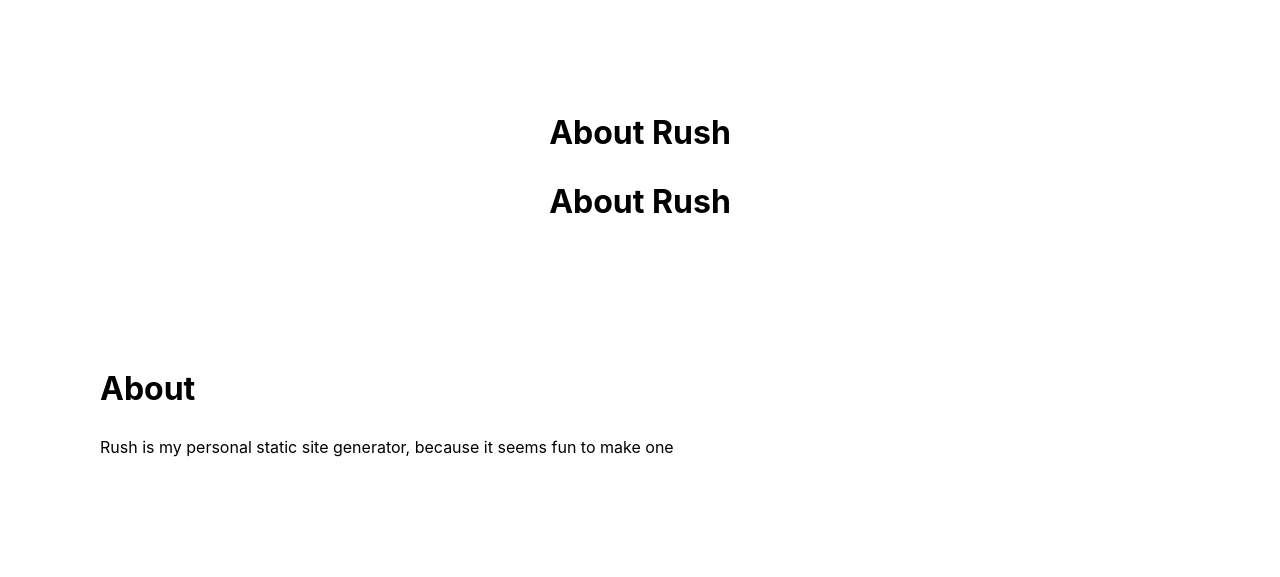
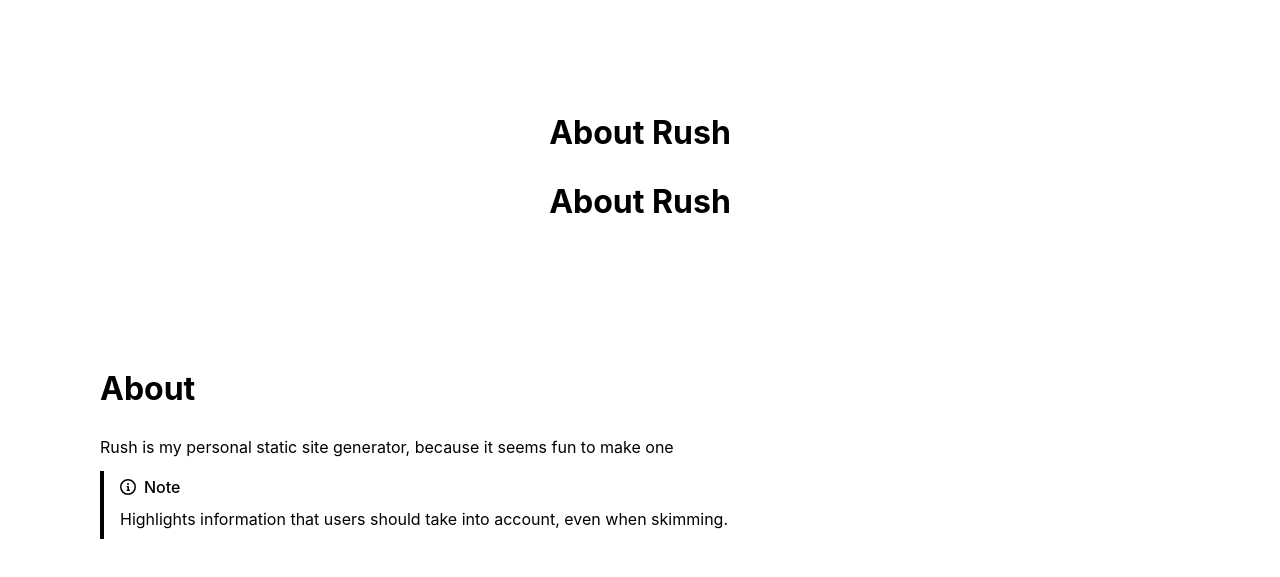
Before and after one commit to IANYEYZ/Rush, a website: page gen/about/index.html in a window 1280 px wide. Shown: the part 159-736 px from the top of the page. Drawn offline with nearby package versions, Linux system fonts and the light colour scheme.

Commit message:
Add support for markdown-alert

```diff
--- a/config.json
+++ b/config.json
@@ -5,12 +5,12 @@
     "index": {
         "page": "template.js",
         "content": "index.md",
-        "styles": ["proto.css"]
+        "styles": ["proto.css", "alert.css"]
     },
     "about/index": {
         "page": "template.js",
         "content": "about.md",
         "data": {"title": "About Rush"},
-        "styles": ["proto.css"]
+        "styles": ["proto.css", "alert.css"]
     }
 }
--- a/gen/about/index.html
+++ b/gen/about/index.html
@@ -5,6 +5,8 @@
     <meta name="viewport" content="width=device-width, initial-scale=1.0">
     <title>About Rush</title>
     <link rel="stylesheet" href="../style/proto.css">
+<link rel="stylesheet" href="../style/alert.css">
+
 </head>
 <body>
     <header>
@@ -26,6 +28,10 @@
     <main>
         <h1>About</h1>
 <p>Rush is my personal static site generator, because it seems fun to make one</p>
+<div class="markdown-alert markdown-alert-note">
+<p class="markdown-alert-title"><svg class="octicon octicon-info mr-2" viewBox="0 0 16 16" width="16" height="16" aria-hidden="true"><path d="M0 8a8 8 0 1 1 16 0A8 8 0 0 1 0 8Zm8-6.5a6.5 6.5 0 1 0 0 13 6.5 6.5 0 0 0 0-13ZM6.5 7.75A.75.75 0 0 1 7.25 7h1a.75.75 0 0 1 .75.75v2.75h.25a.75.75 0 0 1 0 1.5h-2a.75.75 0 0 1 0-1.5h.25v-2h-.25a.75.75 0 0 1-.75-.75ZM8 6a1 1 0 1 1 0-2 1 1 0 0 1 0 2Z"></path></svg>Note</p>
+<p>Highlights information that users should take into account, even when skimming.</p>
+</div>
 
     </main>
 <link rel="stylesheet" href="https://cdnjs.cloudflare.com/ajax/libs/highlight.js/11.9.0/styles/nord.min.css">
--- /dev/null
+++ b/gen/style/alert.css
@@ -0,0 +1,69 @@
+.markdown-alert {
+    padding: 0.5rem 1rem;
+    margin-bottom: 16px;
+    color: inherit;
+    border-left: .25em solid #888;
+  }
+
+  .markdown-alert>:first-child {
+    margin-top: 0
+  }
+
+  .markdown-alert>:last-child {
+    margin-bottom: 0
+  }
+
+  .markdown-alert .markdown-alert-title {
+    display: flex;
+    font-weight: 500;
+    align-items: center;
+    line-height: 1
+  }
+
+  .markdown-alert .markdown-alert-title .octicon {
+    margin-right: 0.5rem;
+    display: inline-block;
+    overflow: visible !important;
+    vertical-align: text-bottom;
+    fill: currentColor;
+  }
+
+  .markdown-alert.markdown-alert-note {
+    border-left-color: var(--color-note);
+  }
+
+  .markdown-alert.markdown-alert-note .markdown-alert-title {
+    color: var(--color-note);
+  }
+
+  .markdown-alert.markdown-alert-important {
+    border-left-color: var(--color-important);
+  }
+
+  .markdown-alert.markdown-alert-important .markdown-alert-title {
+    color: var(--color-important);
+  }
+
+  .markdown-alert.markdown-alert-warning {
+    border-left-color: var(--color-warning);
+  }
+
+  .markdown-alert.markdown-alert-warning .markdown-alert-title {
+    color: var(--color-warning);
+  }
+
+  .markdown-alert.markdown-alert-tip {
+    border-left-color: var(--color-tip);
+  }
+
+  .markdown-alert.markdown-alert-tip .markdown-alert-title {
+    color: var(--color-tip);
+  }
+
+  .markdown-alert.markdown-alert-caution {
+    border-left-color: var(--color-caution);
+  }
+
+  .markdown-alert.markdown-alert-caution .markdown-alert-title {
+    color: var(--color-caution);
+  }
--- a/package.json
+++ b/package.json
@@ -2,6 +2,7 @@
     "dependencies": {
         "gray-matter": "^4.0.3",
         "highlight.js": "^11.11.1",
-        "marked": "^15.0.7"
+        "marked": "^15.0.7",
+        "marked-alert": "^2.1.2"
     }
 }
--- a/plugins/standard.js
+++ b/plugins/standard.js
@@ -1,10 +1,12 @@
+const markedAlert = require('marked-alert');
+
 marked = require('marked')
 
 exports.plugin = {
     supportContentType: ["md", "markdown"],
     supportTemplateType: ["js", "html"],
     parseContent(content, type, path, config) {
-        return [marked.parse(content), false]
+        return [marked.use(markedAlert()).parse(content), false]
     },
     parseTemplate(content, type, data, path, config) {
         if (type == "js") {
--- a/rush.js
+++ b/rush.js
@@ -175,13 +175,13 @@ if (bk == "gen" || bk != "new") {
         if ('styles' in fileConfig) {
             data.style = ""
             for (i of fileConfig['styles']) {
-                data.style = /* html */`<link rel="stylesheet" href="${res + `style/` + i}">`
+                data.style += /* html */`<link rel="stylesheet" href="${res + `style/` + i}">\n`
             }
         }
         if ('scripts' in fileConfig) {
             data.script = ""
             for (i of fileConfig['scripts']) {
-                data.script = `<script src="${res + `scripts/` + i}" />`
+                data.script += `<script src="${res + `scripts/` + i}" />\n`
             }
         }
 
--- /dev/null
+++ b/style/alert.css
@@ -0,0 +1,69 @@
+.markdown-alert {
+    padding: 0.5rem 1rem;
+    margin-bottom: 16px;
+    color: inherit;
+    border-left: .25em solid #888;
+  }
+
+  .markdown-alert>:first-child {
+    margin-top: 0
+  }
+
+  .markdown-alert>:last-child {
+    margin-bottom: 0
+  }
+
+  .markdown-alert .markdown-alert-title {
+    display: flex;
+    font-weight: 500;
+    align-items: center;
+    line-height: 1
+  }
+
+  .markdown-alert .markdown-alert-title .octicon {
+    margin-right: 0.5rem;
+    display: inline-block;
+    overflow: visible !important;
+    vertical-align: text-bottom;
+    fill: currentColor;
+  }
+
+  .markdown-alert.markdown-alert-note {
+    border-left-color: var(--color-note);
+  }
+
+  .markdown-alert.markdown-alert-note .markdown-alert-title {
+    color: var(--color-note);
+  }
+
+  .markdown-alert.markdown-alert-important {
+    border-left-color: var(--color-important);
+  }
+
+  .markdown-alert.markdown-alert-important .markdown-alert-title {
+    color: var(--color-important);
+  }
+
+  .markdown-alert.markdown-alert-warning {
+    border-left-color: var(--color-warning);
+  }
+
+  .markdown-alert.markdown-alert-warning .markdown-alert-title {
+    color: var(--color-warning);
+  }
+
+  .markdown-alert.markdown-alert-tip {
+    border-left-color: var(--color-tip);
+  }
+
+  .markdown-alert.markdown-alert-tip .markdown-alert-title {
+    color: var(--color-tip);
+  }
+
+  .markdown-alert.markdown-alert-caution {
+    border-left-color: var(--color-caution);
+  }
+
+  .markdown-alert.markdown-alert-caution .markdown-alert-title {
+    color: var(--color-caution);
+  }
```
Also changed, not shown: content/about.md (+3 -0 lines), gen/index.html (+2 -0 lines), 1 other file.
